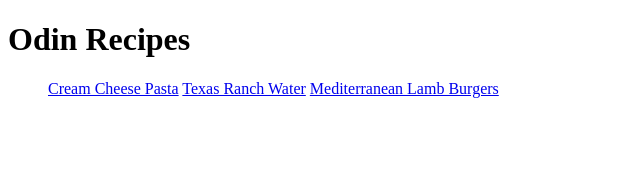
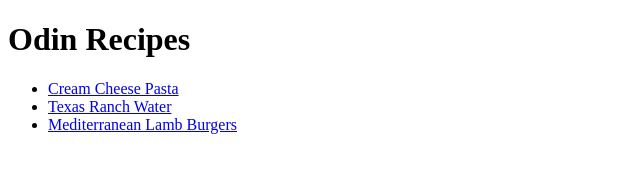
Before and after one commit to Purpleflax/odin-recipes, a plain HTML site: page index.html in a window 1280 px wide. Shown: the whole page, without its empty margins (0-640 px from the left). Drawn offline with Linux system fonts and the light colour scheme.

Commit message:
Fix recipe link list

```diff
--- a/index.html
+++ b/index.html
@@ -9,9 +9,9 @@
 <body>
     <h1>Odin Recipes</h1>
     <ul>
-        <a href="recipes/cream-cheese-pasta.html">Cream Cheese Pasta</a>
-        <a href="recipes/ranch-water.html">Texas Ranch Water</a>
-        <a href="recipes/lamb-burgers.html">Mediterranean Lamb Burgers</a>
+        <li><a href="recipes/cream-cheese-pasta.html">Cream Cheese Pasta</a></li>
+        <li><a href="recipes/ranch-water.html">Texas Ranch Water</a></li>
+        <li><a href="recipes/lamb-burgers.html">Mediterranean Lamb Burgers</a></li>
     </ul>
 </body>
 </html>
```
